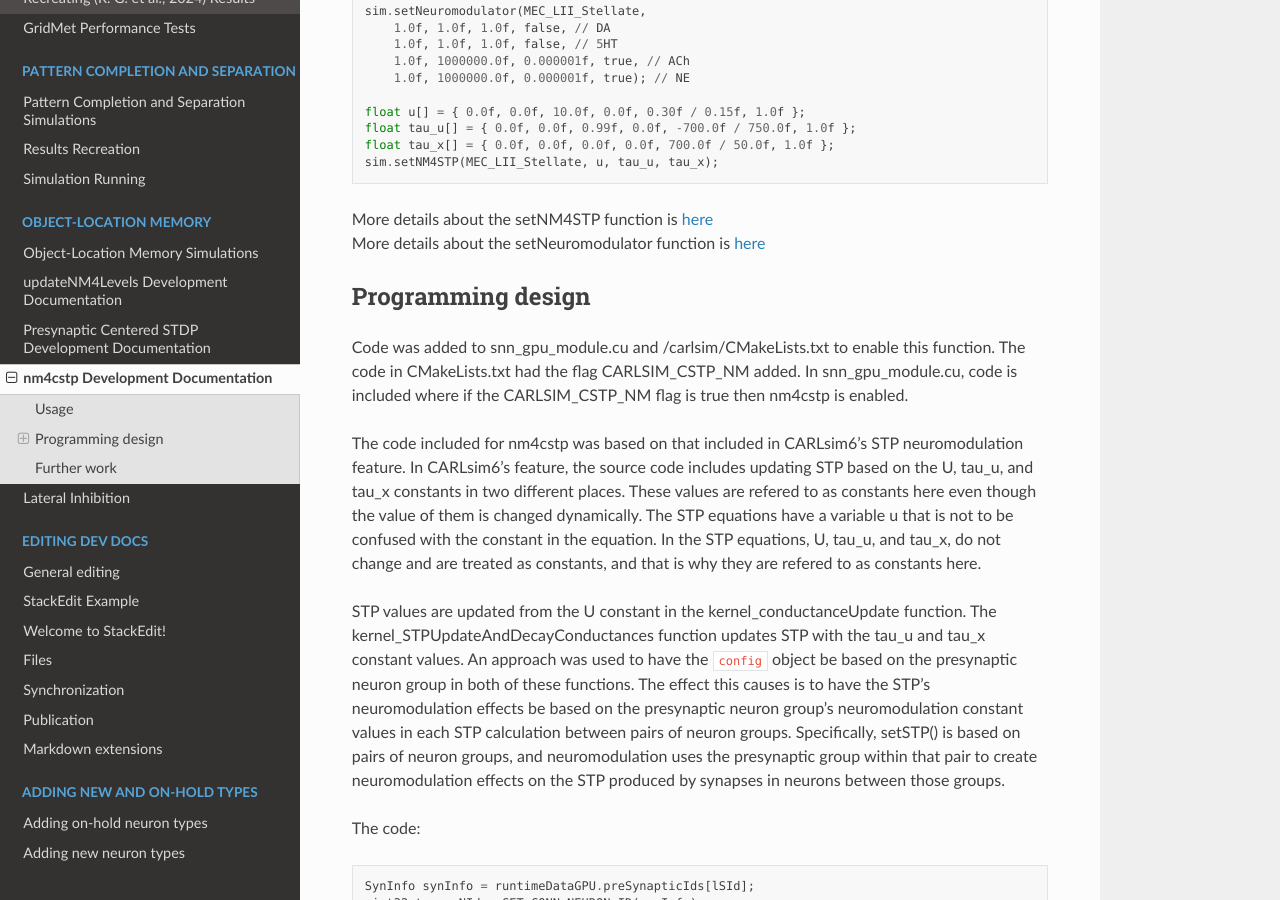
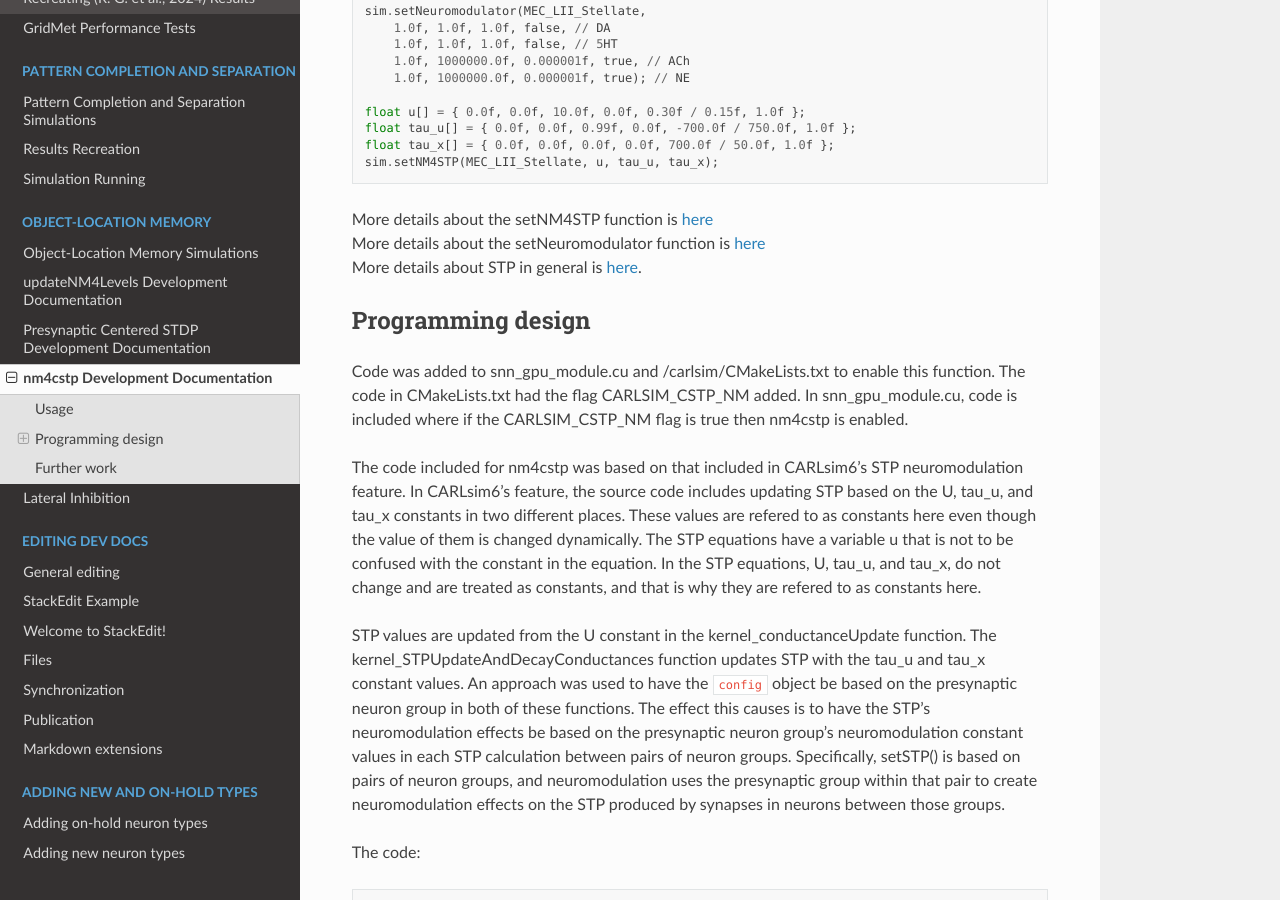
Before and after one commit to Hippocampome-Org/hco_dev_docs, a Sphinx documentation site: the page built from docs/oblomem/nm4cstp.md, in a window 1280 px wide and 900 px high, scrolled down 850 px. Built offline with Sphinx 7.4.7 and the Read the Docs theme 3.1.0, drawn with Linux system fonts in a browser that asks for light colours.

Commit message:
added to nm4cstp page

```diff
--- a/docs/oblomem/nm4cstp.md
+++ b/docs/oblomem/nm4cstp.md
@@ -28,6 +28,7 @@ sim.setNM4STP(MEC_LII_Stellate, u, tau_u, tau_x);
 
 More details about the setNM4STP function is [here](https://uci-carl.github.io/CARLsim6/classCARLsim.html#aac61df1a82373e89549e608b78557b82)
 <br>More details about the setNeuromodulator function is [here](https://uci-carl.github.io/CARLsim6/classCARLsim.html#a88198ca833c0d254d5e7d75d2c8ee4fb)
+<br>More details about STP in general is [here](http://www.scholarpedia.org/article/Short-term_synaptic_plasticity).
 
 ## Programming design
 
```
